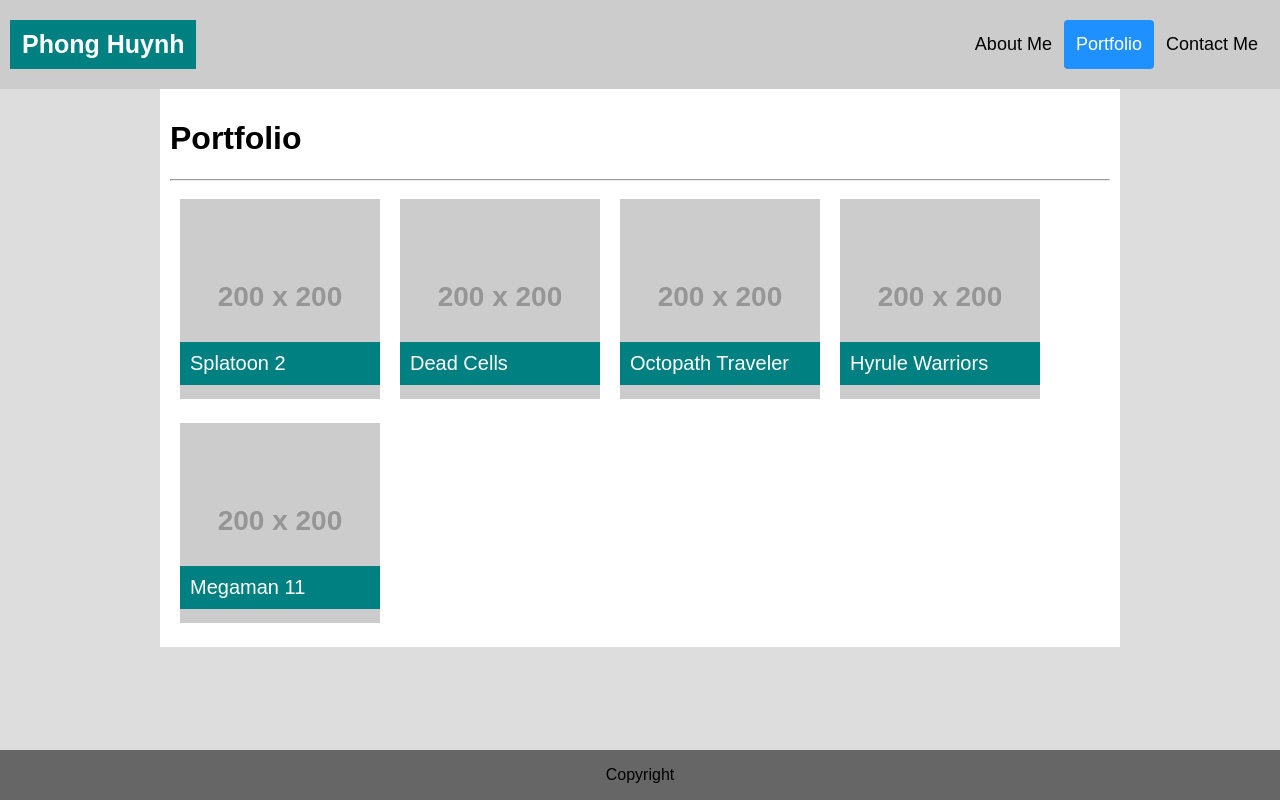
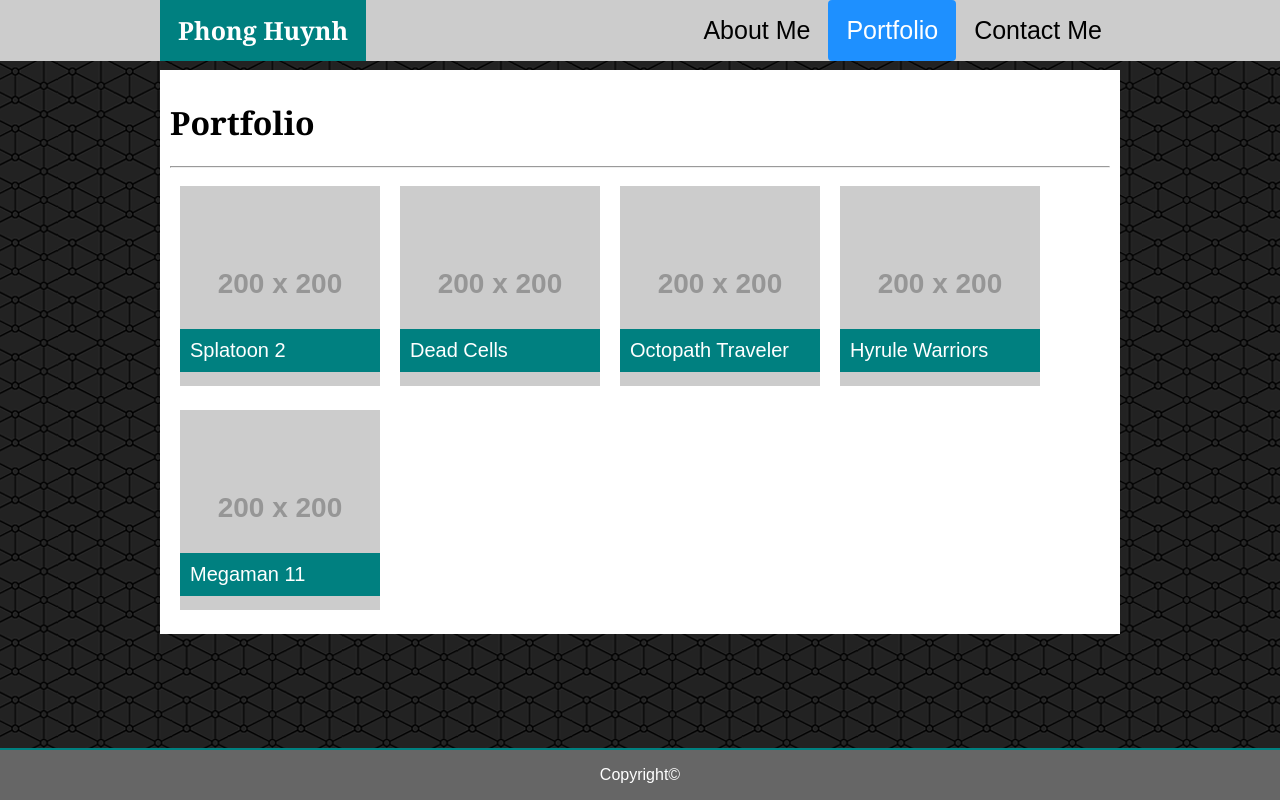
Before and after one commit to SgtStarshine/PortfolioWebsite, a plain HTML site: page portfolio.html in a window 1280 px wide. Drawn offline with Linux system fonts and the light colour scheme; placeholder pictures from the web are drawn by us.

Commit message:
final update

```diff
--- a/assets/css/style.css
+++ b/assets/css/style.css
@@ -1,37 +1,49 @@
 * {box-sizing: border-box;}
 
 body {
-  margin: 0;
-  background: #dddddd;
+  background: url("../../assets/images/connectwork.png") repeat 0 0;
   font-family: Arial, Helvetica, sans-serif;
   color: #ffffff;
 }
 
-h1, p, label {
-  color:black;
+h1, .header-left a {
+  font-family: 'Georgia', Times, serif;
 }
 
 .header {
+  position: fixed;
+  top: 0px;
+  left: 0px;
   overflow: hidden;
+  width: 100%;
   background-color: #cccccc;
-  padding: 20px 10px;
+  margin-bottom: 20px;
+}
+
+.header-style, .container {
+  width: 960px;
+  margin: 0 auto;
 }
 
 .header a {
   float: left;
   color: black;
   text-align: center;
-  padding: 12px;
+  padding: 18px;
   text-decoration: none;
-  font-size: 18px;
+  font-size: 25px;
   line-height: 25px;
 }
 
-.header a.logo {
-  font-size: 25px;
+.header-left {
+  float: left;
+  font-size: 30px;
   font-weight: bold;
+  background: teal;
+}
+
+.header-left a {
   color: #ffffff;
-  background: teal;
 }
 
 .header a.active {
@@ -45,14 +57,14 @@ h1, p, label {
 }
 
 .container {
-  position: relative;
+  background: #ffffff;
   display: flex;
-  background: #ffffff;
-  width: 960px;
   margin: 0 auto;
+  margin-top: 70px;
 }
 
 .content {
+  color: black;
   padding: 10px;
   margin: 0 auto;
 }
@@ -65,6 +77,7 @@ h1, p, label {
 
 .imagetag {
   position: absolute;
+  color: #ffffff;
   background: teal;
   text-align: left;
   width: 100%;
@@ -100,7 +113,7 @@ input[type=submit] {
   bottom: 0;
   width: 100%;
   background-color: #666666;
-  border: 10px teal;
+  border-top: 2px solid teal;
   color: white;
   text-align: center;
 }
--- a/portfolio.html
+++ b/portfolio.html
@@ -10,14 +10,17 @@
 
     <body>
         <div class="header">
-            <a href="#default" class="logo">Phong Huynh</a>
+          <div class="header-style">
+            <div class="header-left">
+              <a href="#">Phong Huynh</a>
+            </div>
             <div class="header-right">
-              <a  href="index.html">About Me</a>
+              <a href="index.html">About Me</a>
               <a class="active"href="portfolio.html">Portfolio</a>
               <a href="contact.html">Contact Me</a>
             </div>
           </div>
-
+        </div>
           <div class="container">
             <div class="content">
                 <h1>Portfolio</h1>
@@ -46,7 +49,7 @@
           </div>
 
           <div class="footer">
-            <p>Copyright</p>
+                <p>Copyright&copy;</p>
           </div>
     </body>
 
```
Also changed, not shown: contact.html (+6 -3 lines), index.html (+6 -2 lines), assets/images/connectwork.png (added).
